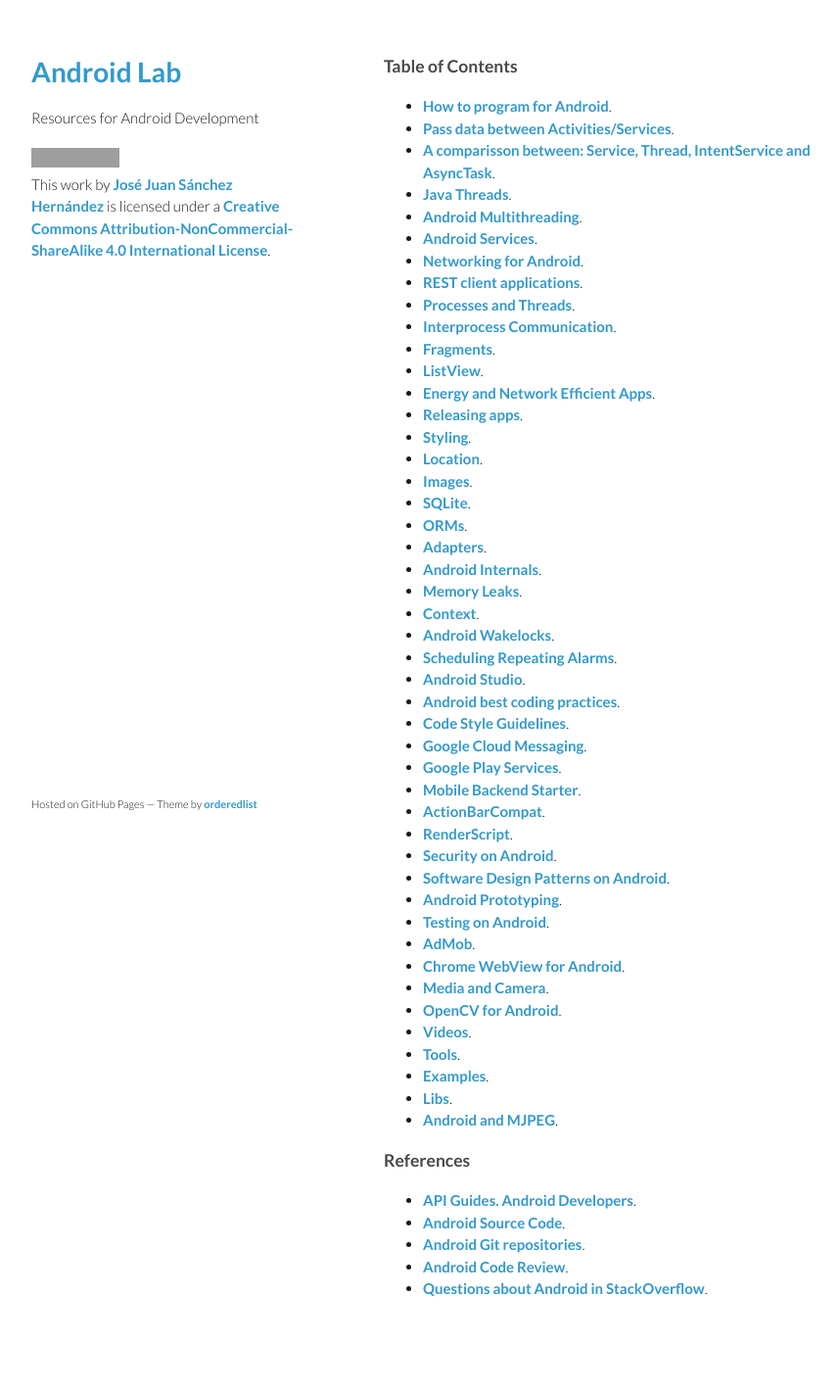
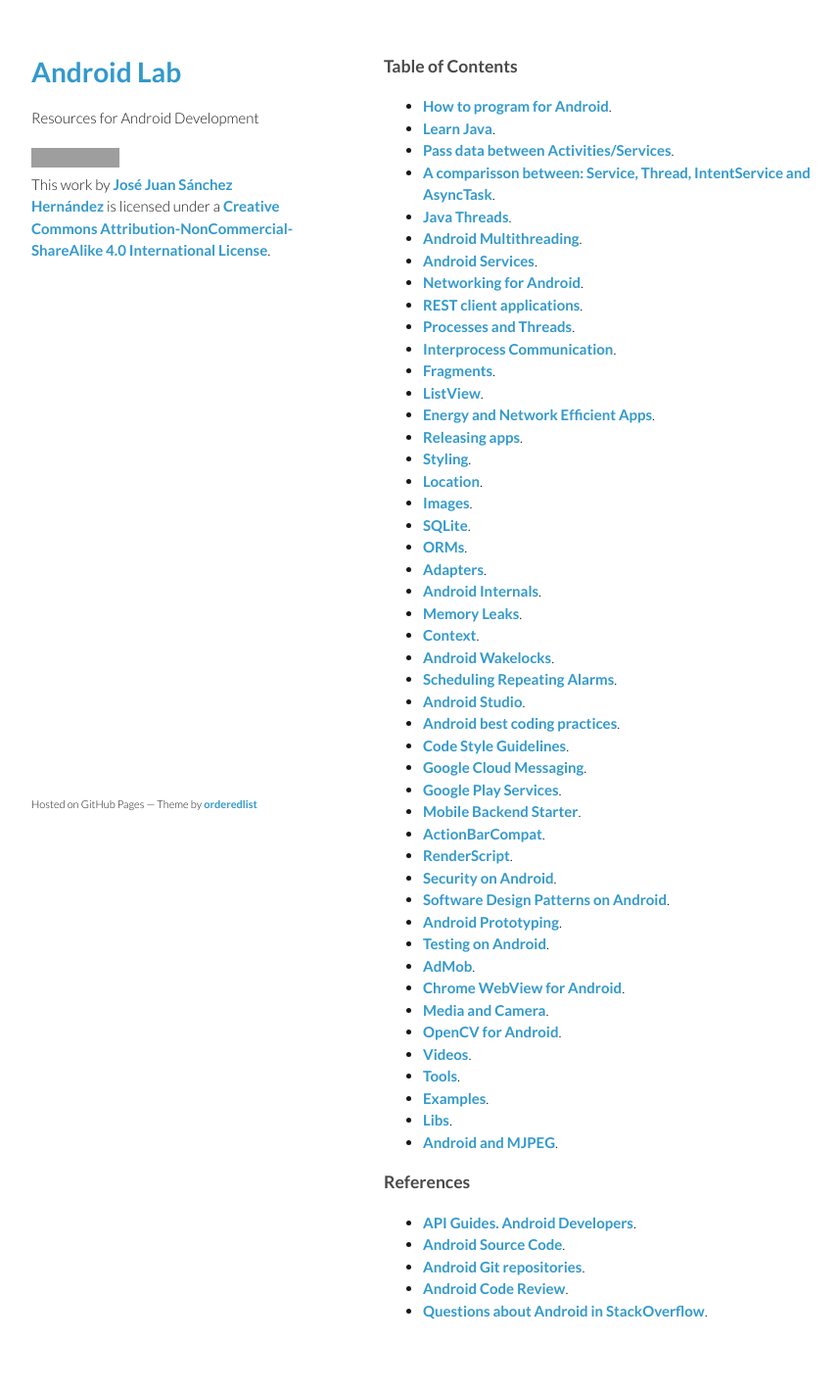
Before and after one commit to josejuansanchez/josejuansanchez.github.io, a Jekyll site: the page built from androidlab/index.md, in a window 1280 px wide. Shown: the whole page at 98% size, without its empty margins (178-1036 px from the left). Built offline with Jekyll 4.4.1, drawn with Linux system fonts in a browser that asks for light colours; before the commit the page ends 1397 px from its top, so only the background shows below that; grey boxes are pictures that could not be loaded.

Commit message:
Update index.md

```diff
--- a/androidlab/index.md
+++ b/androidlab/index.md
@@ -6,6 +6,7 @@
 ### Table of Contents
 
   - [How to program for Android](how_to_program_for_android).
+  - [Learn Java](java).
   - [Pass data between Activities/Services](pass_data_between_activities_services).
   - [A comparisson between: Service, Thread, IntentService and AsyncTask](comparisson_between_service_thread_intentservice_asynctask).
   - [Java Threads](java_threads).
```
